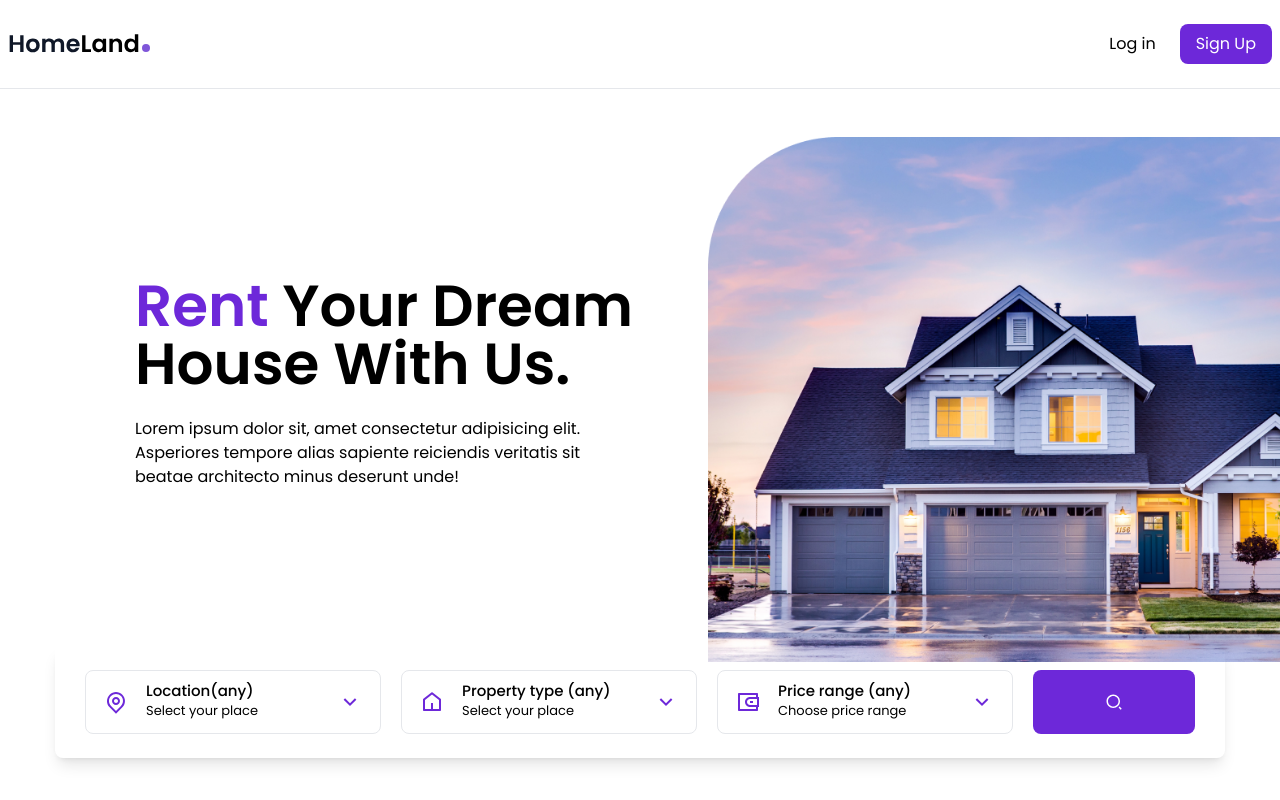
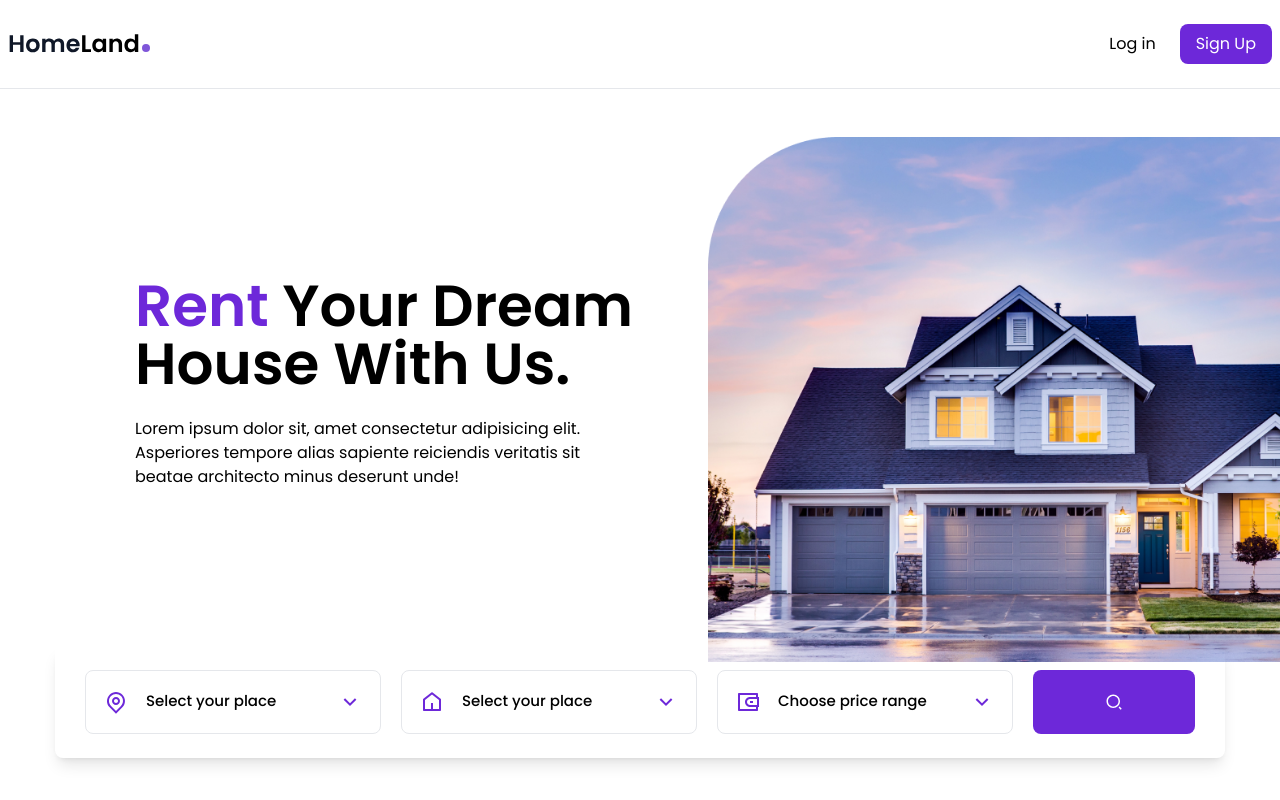
Before and after one commit to Harries-Gavtham/Real-Estate-Website, a React (Vite) app: page / in a window 1280 px wide. Shown: the top 800 px of the page. Built offline with nearby package versions, Linux system fonts and the light colour scheme.

Commit message:
fixed the dropdown filters

```diff
--- a/src/components/CountryDropdown.jsx
+++ b/src/components/CountryDropdown.jsx
@@ -14,9 +14,8 @@ const CountryDropdown = () => {
         className="dropdown-btn w-full text-left"
       >
         <RiMapPinLine className="dropdown-icon-primary" />
-        <div className="">
+        <div>
           <div className="text-[15px] font-medium leading-tight">{country}</div>
-          <div className="text-[13px]">Select your place</div>
         </div>
         {isOpen ? (
           <RiArrowDownSLine className="dropdown-icon-secondary" />
--- a/src/components/HouseContext.jsx
+++ b/src/components/HouseContext.jsx
@@ -5,11 +5,11 @@ export const HouseContext = createContext();
 
 const HouseContextProvider = ({ children }) => {
   const [houses, setHouses] = useState(housesData);
-  const [country, setCountry] = useState("Location(any)");
+  const [country, setCountry] = useState("Select your place");
   const [countries, setCountries] = useState([]);
-  const [property, setProperty] = useState("Property type (any)");
+  const [property, setProperty] = useState("Select your place");
   const [properties, setProperties] = useState([]);
-  const [price, setPrice] = useState("Price range (any)");
+  const [price, setPrice] = useState("Choose price range");
   const [loading, setLoading] = useState(false);
 
   useEffect(() => {
--- a/src/components/PriceRangeDropdown.jsx
+++ b/src/components/PriceRangeDropdown.jsx
@@ -44,7 +44,6 @@ const PriceRangeDropdown = () => {
         <RiWallet3Line className="dropdown-icon-primary" />
         <div className="">
           <div className="text-[15px] font-medium leading-tight">{price}</div>
-          <div className="text-[13px]">Choose price range</div>
         </div>
         {isOpen ? (
           <RiArrowDownSLine className="dropdown-icon-secondary" />
--- a/src/components/PropertyDropdown.jsx
+++ b/src/components/PropertyDropdown.jsx
@@ -14,11 +14,10 @@ const PropertyDropdown = () => {
         className="dropdown-btn w-full text-left"
       >
         <RiHome5Line className="dropdown-icon-primary" />
-        <div className="">
+        <div>
           <div className="text-[15px] font-medium leading-tight">
             {property}
           </div>
-          <div className="text-[13px]">Select your place</div>
         </div>
         {isOpen ? (
           <RiArrowDownSLine className="dropdown-icon-secondary" />
--- a/tailwind.config.js
+++ b/tailwind.config.js
@@ -2,7 +2,6 @@
 export default {
   content: ["./index.html", "./src/**/*.{js,ts,jsx,tsx}"],
   theme: {
-
     extend: {
       fontFamily: {
         Poppins: ["Poppins", "sans-serif"],
```
